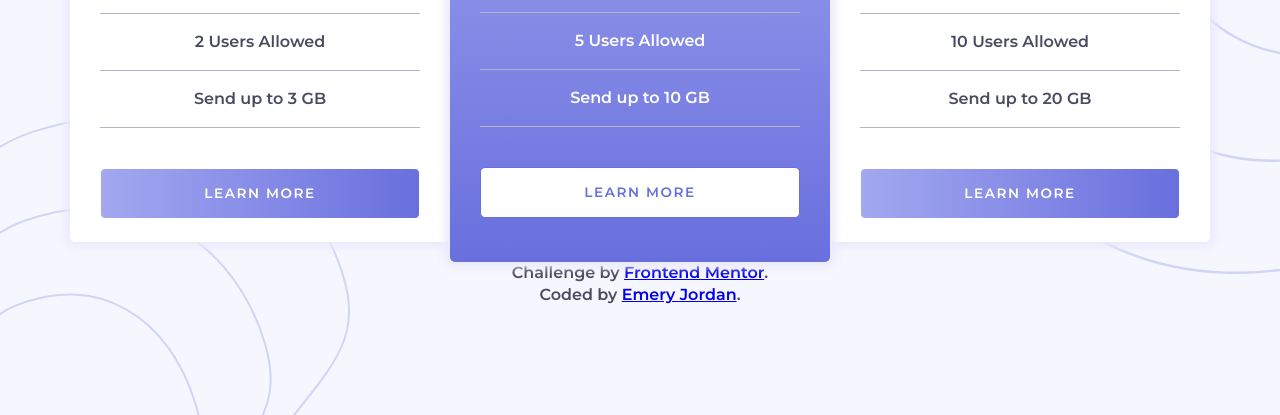
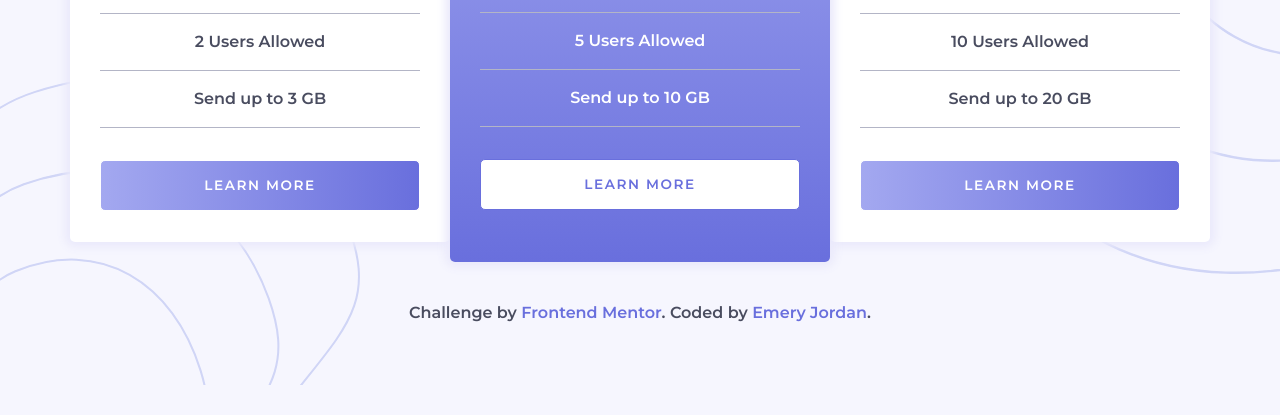
Before and after one commit to emmy-html/pricing-component, a plain HTML site: page index.html in a window 1280 px wide. Shown: the part 525-940 px from the top of the page. After the commit the page ends 910 px from the top, so only its background shows below. Drawn offline with Linux system fonts and the light colour scheme.

Commit message:
Added finishing touches to footer and background image styles

```diff
--- a/css/main.scss
+++ b/css/main.scss
@@ -288,7 +288,7 @@ input:checked + .slider:before {
     p:nth-of-type(3) {
       border-bottom: 1px solid $light-gray-blue;
       padding-bottom: 1rem;
-      margin-bottom: 2.5rem;
+      margin-bottom: 2rem;
     }
   }
   .basic-plan {
@@ -303,6 +303,21 @@ input:checked + .slider:before {
     @include white-card;
     margin-top: 30px;
   }
+}
+footer {
+    padding: 40px 0px 20px 0px;
+    span {
+        display: block;
+    }
+    a:link,
+    a:visited {
+        color: $violet;
+        text-decoration: none;
+    }
+    a:hover {
+        color: $light-violet;
+        transition: 1s color;
+    }
 }
 /* Extra Small Screens */
 @media screen and (max-width: 325px) {
@@ -319,20 +334,6 @@ input:checked + .slider:before {
   #pricing {
       &:before {
           left: 75%;
-      }
-      &:after {
-          content: " ";
-          background-image: url("../img/bg-bottom.svg");
-          background-size: cover;
-          background-repeat: no-repeat;
-          width: 350px;
-          height: 300px;
-          position: absolute;
-          top: 80%;
-          left: 0;
-          bottom: 0;
-          right: 0;
-          z-index: -100;
       }
     .pricing-options {
       margin-bottom: 45px;
@@ -352,6 +353,25 @@ input:checked + .slider:before {
     .basic-plan,
     .master-plan {
       margin-top: 40px;
+    }
+  }
+  footer {
+    &:before {
+        content: " ";
+        background-image: url("../img/bg-bottom.svg");
+        background-size: 100%;
+        background-repeat: no-repeat;
+        width: 360px;
+        height: 310px;
+        position: absolute;
+        top: 75%;
+        left: 0;
+        bottom: 0;
+        right: 0;
+        z-index: -100;
+    }
+    span {
+        display: inline;
     }
   }
 }
--- a/index.html
+++ b/index.html
@@ -3,18 +3,15 @@
 
 <head>
   <meta charset="utf-8">
-  <title></title>
+  <title>Pricing Component Challenge</title>
   <meta name="description" content="">
   <meta name="viewport" content="width=device-width, initial-scale=1">
 
   <link rel="manifest" href="site.webmanifest">
   <link rel="apple-touch-icon" href="icon.png">
-  <!-- Place favicon.ico in the root directory -->
-
   <link rel="stylesheet" href="css/normalize.css">
   <link rel="stylesheet" href="css/main.css">
   <link href="https://fonts.googleapis.com/css2?family=Montserrat:wght@600;700&display=swap" rel="stylesheet">
-  <meta name="theme-color" content="#fafafa">
 </head>
 
 <body>
@@ -62,8 +59,8 @@
   <footer>
     <div class="content-wrapper">
       <div class="attribution">
-        Challenge by <a href="https://www.frontendmentor.io?ref=challenge" target="_blank">Frontend Mentor</a>.<br>
-        Coded by <a href="#">Emery Jordan</a>.
+        Challenge by <a href="https://www.frontendmentor.io?ref=challenge" target="_blank">Frontend Mentor</a>.
+        <span>Coded by <a href="https://github.com/emmy-html" target="_blank">Emery Jordan</a>.</span>
       </div>
     </div>
   </footer>
```
Also changed, not shown: css/main.css, 1 other file.
